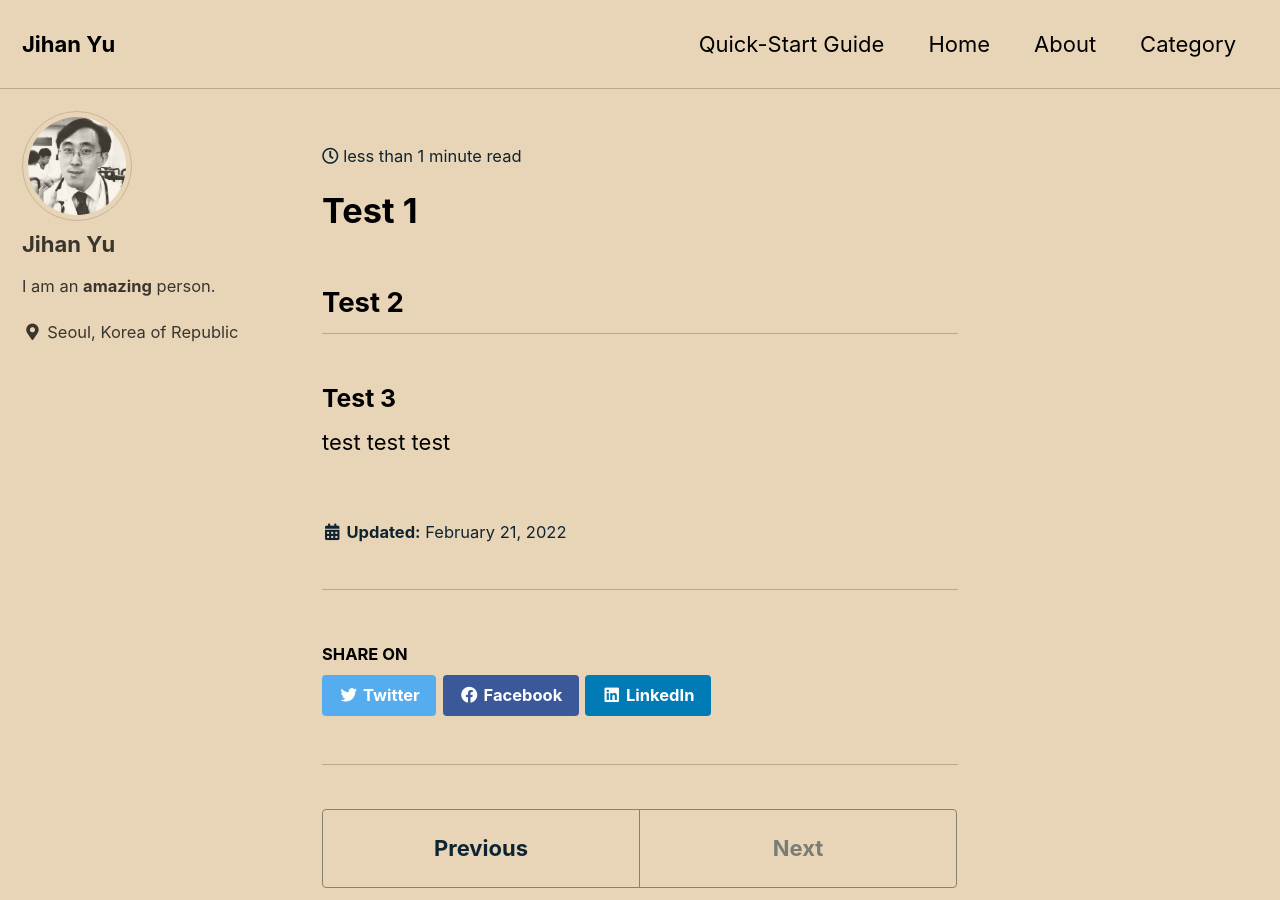
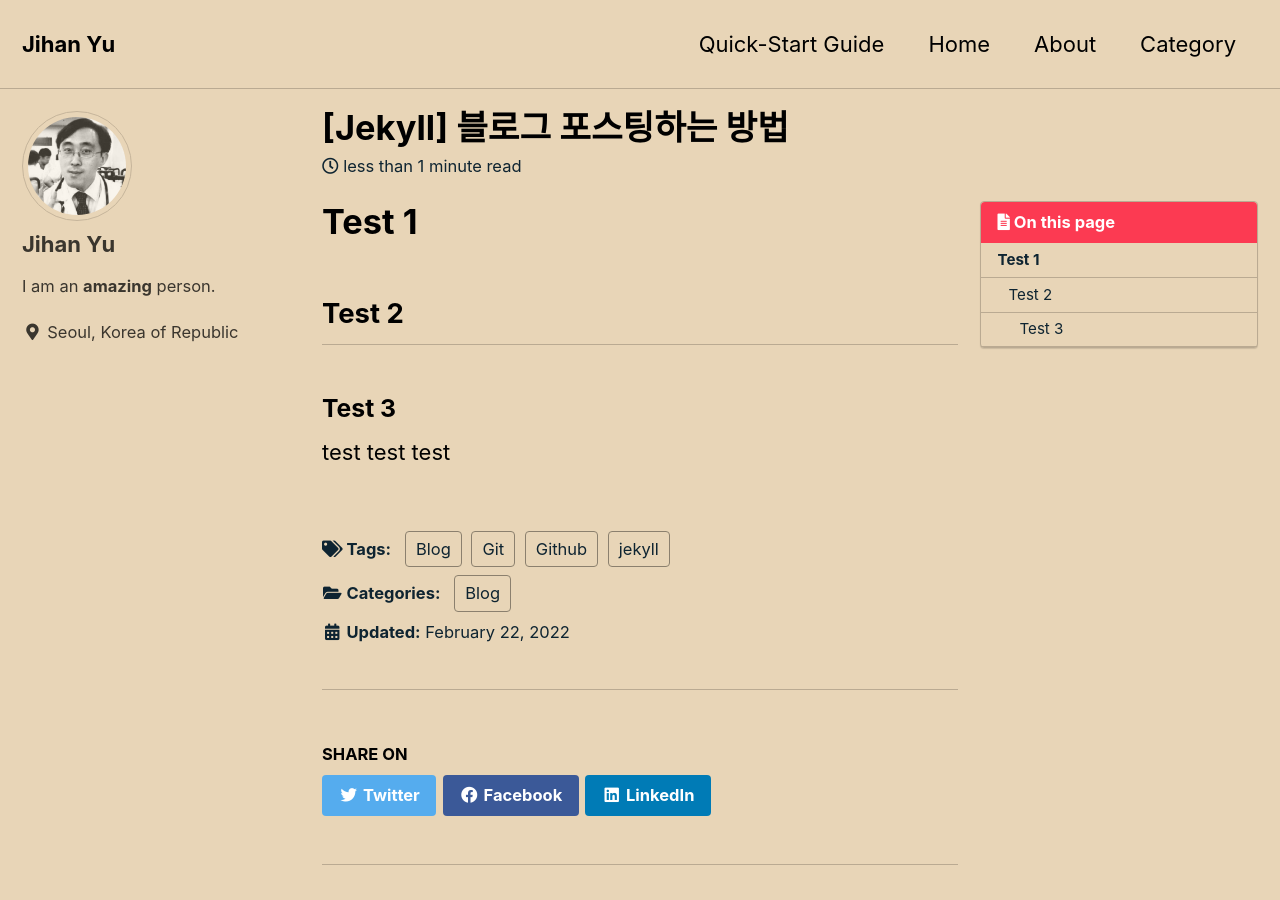
Before and after one commit to JihanYu/JihanYu.github.io, a Jekyll site: the page built from _posts/2022-02-22-test.md, in a window 1280 px wide and 900 px high. Built offline with Jekyll 4.4.1, drawn with Linux system fonts in a browser that asks for light colours; cached includes are drawn as plain includes.

Commit message:
modify 2022-02-22 file

```diff
--- a/_posts/2022-02-22-test.md
+++ b/_posts/2022-02-22-test.md
@@ -1,5 +1,5 @@
 ---
-title: [Jekyll] 블로그 포스팅하는 방법
+title: "[Jekyll] 블로그 포스팅하는 방법"
 excerpt: "MD file 에 Markdown 문법으로 작성하여 github 원격저장소에 업로드한다."
 
 categories:
```
